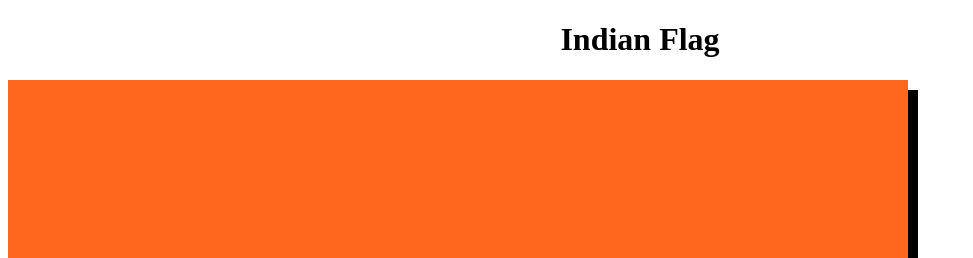
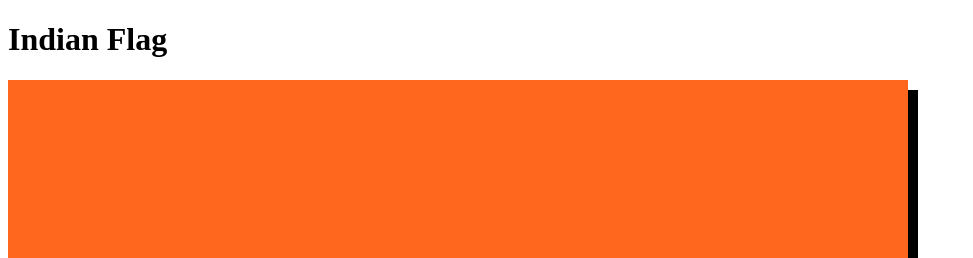
Before and after one commit to CodeyPai/flag-of-india, a plain HTML site: page index.html in a window 1280 px wide. Shown: the top 258 px of the page, without its empty margins (0-973 px from the left). Drawn offline with Linux system fonts and the light colour scheme.

Commit message:
Update index.html

```diff
--- a/index.html
+++ b/index.html
@@ -5,12 +5,6 @@
     <meta name="viewport" content="width=device-width, initial-scale=1.0">
     <title>Indian Flag</title>
     <style>
-
-        h1{
-            text-align: center;
-            width: 50%;
-            margin-left: 25%;
-        }
 
         .orange{
             background-color: #FF671F;
```
